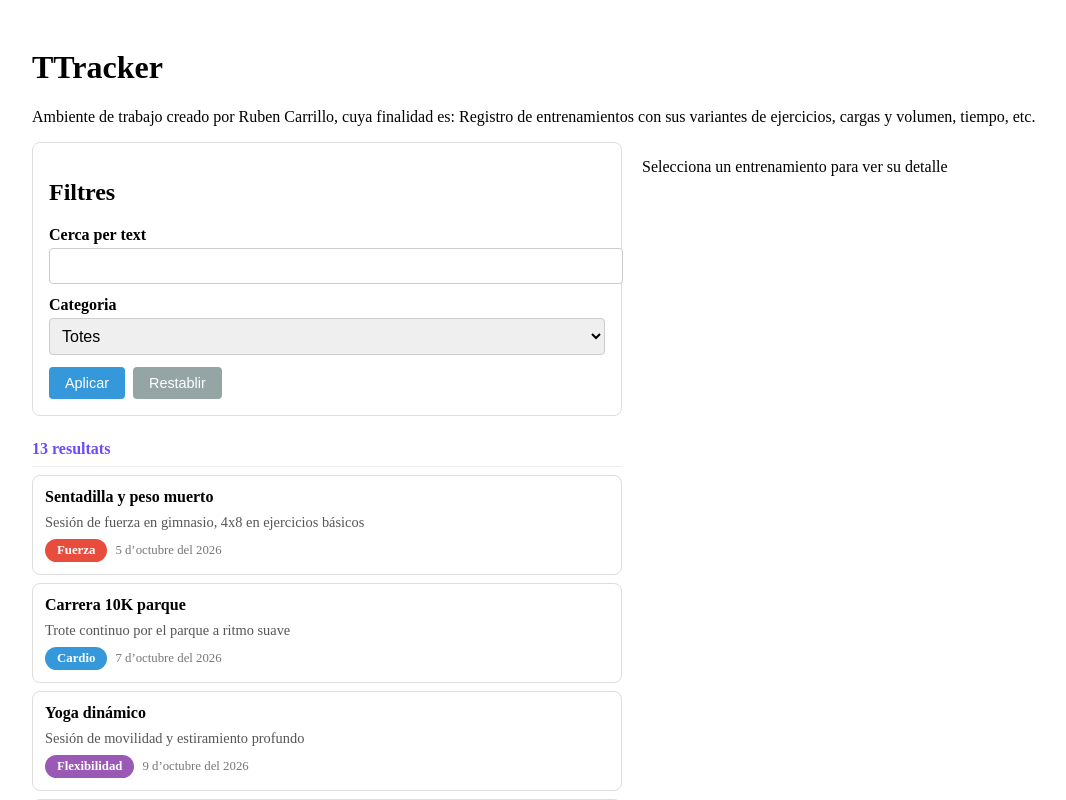
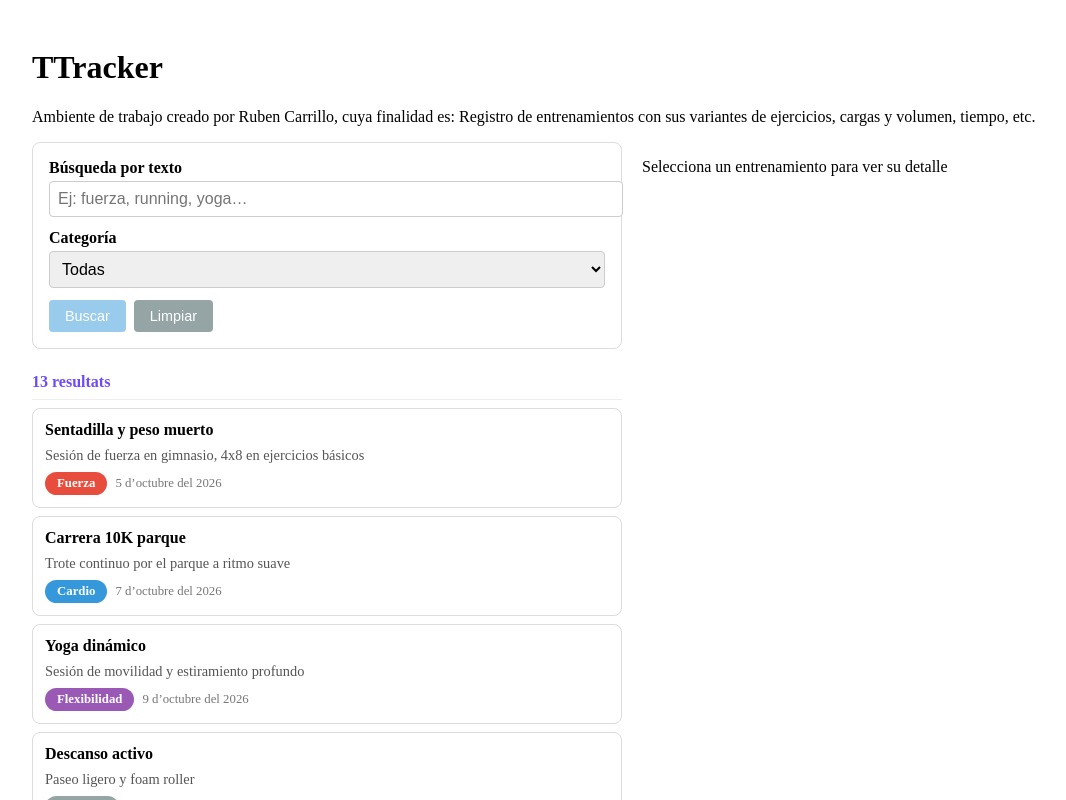
Before and after one commit to iocRCU/ioc-angular-registro-entreno-ruben-carrillo, an Angular app: page / in a window 1280 px wide. Shown: the top 800 px of the page, without its empty margins (8-1074 px from the left). Built offline with nearby package versions, Linux system fonts and the light colour scheme; data requests are answered from the project's data file.

Commit message:
EAC3 ex4: formulario reactivo con validaciones síncrona/asíncrona, debounce e historial en localStorage

```diff
--- a/src/app/components/filter-form/filter-form.component.html
+++ b/src/app/components/filter-form/filter-form.component.html
@@ -1,45 +1,55 @@
-<section class="filter-container" aria-labelledby="filtres-title">
-  <h2 id="filtres-title">Filtres</h2>
-
-  <form #filtroForm="ngForm" (ngSubmit)="emitFilter()">
-    <div class="form-group">
-      <label for="searchText">Cerca per text</label>
+<form [formGroup]="form" (ngSubmit)="buscarManual()" class="filter-form" novalidate>
+  <div class="campo">
+    <label for="texto-busqueda">Búsqueda por texto</label>
     <input
-        id="searchText"
-        name="searchText"
+      id="texto-busqueda"
       type="text"
-        [ngModel]="searchText"
-        (ngModelChange)="onSearchChange($event)"
-        required
-        minlength="2"
-        #textoInput="ngModel"
+      formControlName="texto"
+      placeholder="Ej: fuerza, running, yoga…"
+      [attr.aria-invalid]="form.controls.texto.invalid && (form.controls.texto.dirty || form.controls.texto.touched)"
     />
 
-      @if (isTextInvalid) {
-        <small class="error" role="alert">
-          Calen com a mínim {{ MIN_LENGTH }} caràcters. Has introduït {{ searchText.length }}
-        </small>
+    <!-- Mensajes de error: solo si el campo está tocado/editado -->
+    @if (form.controls.texto.invalid && (form.controls.texto.dirty || form.controls.texto.touched)) {
+      <div class="errores" role="alert">
+        @if (form.controls.texto.hasError('required')) {
+          <p>Escribe algo que buscar.</p>
+        }
+        @if (form.controls.texto.hasError('minlength')) {
+          <p>Mínimo 3 caracteres.</p>
+        }
+        @if (form.controls.texto.hasError('sinResultados')) {
+          <p>No hay entrenamientos para ese término.</p>
+        }
+      </div>
     }
   </div>
 
-    <div class="form-group">
-      <label for="categoria">Categoria</label>
-      <select
-        id="categoria"
-        name="categoria"
-        [ngModel]="categoria"
-        (ngModelChange)="onCategoriaChange($event)"
-      >
-        <option value="">Totes</option>
+  <div class="campo">
+    <label for="categoria-select">Categoría</label>
+    <select id="categoria-select" formControlName="categoria">
+      <option value="">Todas</option>
       @for (cat of categorias; track cat) {
         <option [value]="cat">{{ cat }}</option>
       }
     </select>
   </div>
 
-    <div class="actions">
-      <button type="submit" [disabled]="isSubmitDisabled">Aplicar</button>
-      <button type="button" (click)="reset()">Restablir</button>
+  <div class="acciones">
+    <button type="submit" [disabled]="form.invalid || form.pending">Buscar</button>
+    <button type="button" class="btn-limpiar" (click)="limpiar()">Limpiar</button>
   </div>
+
+  @if (historial().length > 0) {
+    <div class="historial">
+      <p>Búsquedas recientes:</p>
+      <div class="chips">
+        @for (termino of historial(); track $index) {
+          <button type="button" class="chip" (click)="recuperarBusqueda(termino)">
+            {{ termino }}
+          </button>
+        }
+      </div>
+    </div>
+  }
 </form>
-</section>
--- a/src/app/components/filter-form/filter-form.component.scss
+++ b/src/app/components/filter-form/filter-form.component.scss
@@ -1,11 +1,11 @@
-.filter-container {
+.filter-form {
   padding: 16px;
   border: 1px solid #ddd;
   border-radius: 8px;
   margin-bottom: 16px;
 }
 
-.form-group {
+.campo {
   margin-bottom: 12px;
 
   label {
@@ -22,7 +22,7 @@
     border-radius: 4px;
     font-size: 1rem;
 
-    &:focus {
+    &:focus-visible {
       outline: 2px solid #6d4aff;
       outline-offset: 2px;
     }
@@ -33,14 +33,13 @@
   }
 }
 
-.error {
-  display: block;
+.errores p {
   color: #e74c3c;
   font-size: 0.85rem;
-  margin-top: 4px;
+  margin: 4px 0 0;
 }
 
-.actions {
+.acciones {
   display: flex;
   gap: 8px;
   margin-top: 12px;
@@ -57,7 +56,7 @@
       color: white;
     }
 
-    &:last-child {
+    &.btn-limpiar {
       background-color: #95a5a6;
       color: white;
     }
@@ -68,3 +67,32 @@
     }
   }
 }
+
+.historial {
+  margin-top: 12px;
+
+  p {
+    margin: 0 0 6px;
+    font-weight: 600;
+    font-size: 0.9rem;
+  }
+
+  .chips {
+    display: flex;
+    flex-wrap: wrap;
+    gap: 6px;
+  }
+
+  .chip {
+    cursor: pointer;
+    border: 1px solid #ccc;
+    border-radius: 999px;
+    padding: 4px 12px;
+    background: #f6f4ff;
+    font-size: 0.85rem;
+
+    &:focus-visible {
+      outline: 2px solid #6d4aff;
+    }
+  }
+}
--- a/src/app/components/filter-form/filter-form.component.ts
+++ b/src/app/components/filter-form/filter-form.component.ts
@@ -1,50 +1,106 @@
-import { Component, Output, EventEmitter } from '@angular/core';
-import { FormsModule } from '@angular/forms';
+import { Component, OnInit, inject, signal, Output, EventEmitter  } from '@angular/core';
+import { FormControl, FormGroup, ReactiveFormsModule, Validators } from '@angular/forms';
+import { resultadoExisteValidator } from '../../validators/resultado-existe.validator';
+import { EntrenamientoService } from '../../services/entrenamiento.service';
 import { FiltroEntrenamientos } from '../../models/filtro.model';
 
+const HISTORIAL_KEY = 'ttracker_historial_busquedas';
+const HISTORIAL_MAX = 5;
+
 @Component({
-  imports: [FormsModule],
+  imports: [ReactiveFormsModule],
   selector: 'app-filter-form',
   standalone: true,
   templateUrl: './filter-form.component.html',
   styleUrl: './filter-form.component.scss'
 })
-export class FilterForm {
+export class FilterForm implements OnInit {
+  private readonly entrenamientoService = inject(EntrenamientoService);
+
+  readonly categorias = ['fuerza', 'cardio', 'flexibilidad', 'descanso', 'combinado'];
+
+  // ---- Salidas hacia el componente padre (App), igual que en ra2 ----
   @Output() filterChange = new EventEmitter<FiltroEntrenamientos>();
   @Output() resetChange = new EventEmitter<void>();
 
-  readonly MIN_LENGTH = 2;
-  readonly categorias = ['fuerza', 'cardio', 'flexibilidad', 'descanso', 'combinado'];
+  // ---- Formulario reactivo ----
+  readonly form = new FormGroup({
+    texto: new FormControl('', {
+      nonNullable: true,
+      validators: [Validators.required, Validators.minLength(3)],        // validación SÍNCRONA
+      asyncValidators: [resultadoExisteValidator(this.entrenamientoService)] // validación ASÍNCRONA
+    }),
+    categoria: new FormControl('', { nonNullable: true })
+  });
 
-  searchText = '';
-  categoria = '';
+  // ---- Historial de búsquedas (localStorage) ----
+  readonly historial = signal<string[]>([]);
 
-  onSearchChange(valor: string): void {
-    this.searchText = valor;
-    this.emitFilter();
+  ngOnInit(): void {
+    this.cargarHistorial();
+
+    // Cada vez que el estado del formulario se recalcula y queda VÁLIDO,
+    // emitimos los criterios hacia el componente padre (App).
+    // (Las validaciones asíncronas ya llevan su debounce de 350 ms.)
+    this.form.statusChanges.subscribe((estado) => {
+      if (estado === 'VALID') {
+        this.emitirFiltro();
+      }
+    });
   }
 
-  onCategoriaChange(valor: string): void {
-    this.categoria = valor;
-    this.emitFilter();
+  /** Envío manual con el botón Buscar. */
+  buscarManual(): void {
+    if (this.form.valid && !this.form.pending) {
+      this.emitirFiltro();
+    }
   }
 
-  emitFilter(): void {
-    this.filterChange.emit({ text: this.searchText, categoria: this.categoria });
+  /** Botón Limpiar: resetea el formulario y avisa al padre. */
+  limpiar(): void {
+    this.form.reset({ texto: '', categoria: '' });
+    this.resetChange.emit();
   }
 
-  reset(): void {
-    this.searchText = '';
-    this.categoria = '';
-    this.resetChange.emit();
-    this.emitFilter();
+  /** Recupera una búsqueda del historial. */
+  recuperarBusqueda(termino: string): void {
+    this.form.setValue({ texto: termino, categoria: '' });
   }
 
-  get isTextInvalid(): boolean {
-    return this.searchText.length > 0 && this.searchText.length < this.MIN_LENGTH;
+  private emitirFiltro(): void {
+    const texto = this.form.controls.texto.value.trim();
+    const categoria = this.form.controls.categoria.value;
+    this.filterChange.emit({ text: texto, categoria });
+    if (texto) {
+      this.guardarTermino(texto);
+    }
   }
 
-  get isSubmitDisabled(): boolean {
-    return this.searchText.length > 0 && this.searchText.length < this.MIN_LENGTH;
+  // ---- Persistencia del historial con try/catch ----
+
+  private cargarHistorial(): void {
+    try {
+      const crudo = localStorage.getItem(HISTORIAL_KEY);
+      this.historial.set(crudo ? (JSON.parse(crudo) as string[]) : []);
+    } catch {
+      this.historial.set([]); // localStorage corrupto o no disponible
+    }
+  }
+
+  private guardarTermino(termino: string): void {
+    try {
+      const limpio = termino.trim();
+      if (!limpio) return;
+      // Sin duplicados (y por tanto sin duplicados consecutivos);
+      // el término repetido sube al frente como búsqueda más reciente
+      const restantes = this.historial().filter(
+        (t) => t.toLowerCase() !== limpio.toLowerCase()
+      );
+      const nuevaLista = [limpio, ...restantes].slice(0, HISTORIAL_MAX);
+      this.historial.set(nuevaLista);
+      localStorage.setItem(HISTORIAL_KEY, JSON.stringify(nuevaLista));
+    } catch {
+      // localStorage no disponible (modo privado, cuota…): se ignora sin romper la app
+    }
   }
 }
--- a/src/app/services/entrenamiento.service.ts
+++ b/src/app/services/entrenamiento.service.ts
@@ -1,6 +1,6 @@
 import { Injectable, inject, signal } from '@angular/core';
 import { HttpClient } from '@angular/common/http';
-import { Subject, switchMap, tap, map, catchError, of } from 'rxjs';
+import { Subject, switchMap, tap, map, catchError, of, Observable } from 'rxjs';
 import { environment } from '../../environments/environment';
 import { EntrenamientoApi } from '../models/entrenamiento-api.model';
 import { Entrenamiento } from '../models/entrenamiento.model';
@@ -87,4 +87,14 @@ export class EntrenamientoService {
   crear(datos: NuevoEntrenamiento): void {
     this.creaciones$.next(datos);
   }
+
+  /** Comprueba si un término de búsqueda tiene resultados en la API (lo usa el validador asíncrono). */
+  tieneResultados(termino: string): Observable<boolean> {
+    return this.http
+      .get<EntrenamientoApi[]>(`${this.apiUrl}?q=${encodeURIComponent(termino)}`)
+      .pipe(map((lista) => lista.length > 0));
+  }
+
+
+
 }
--- /dev/null
+++ b/src/app/validators/resultado-existe.validator.ts
@@ -0,0 +1,25 @@
+import { AbstractControl, AsyncValidatorFn, ValidationErrors } from '@angular/forms';
+import { Observable, timer, switchMap, of, map, catchError } from 'rxjs';
+import { EntrenamientoService } from '../services/entrenamiento.service';
+
+/**
+ * Validador asíncrono: comprueba si el término de búsqueda
+ * tiene resultados en la API.
+ *
+ * El timer(350) actúa como debounce: si el usuario teclea rápido,
+ * Angular cancela la validación anterior y solo la última llega
+ * a consultarse, evitando peticiones HTTP en cascada.
+ */
+export function resultadoExisteValidator(service: EntrenamientoService): AsyncValidatorFn {
+  return (control: AbstractControl): Observable<ValidationErrors | null> => {
+    const termino = (control.value ?? '').toString().trim();
+    if (termino.length < 3) {
+      return of(null); // no consultamos la API para términos demasiado cortos
+    }
+    return timer(350).pipe(
+      switchMap(() => service.tieneResultados(termino)),
+      map((hayResultados) => (hayResultados ? null : { sinResultados: true })),
+      catchError(() => of(null)) // si la API falla, no bloqueamos el formulario
+    );
+  };
+}
```
Lines whose indentation alone changed are shown as unchanged.
